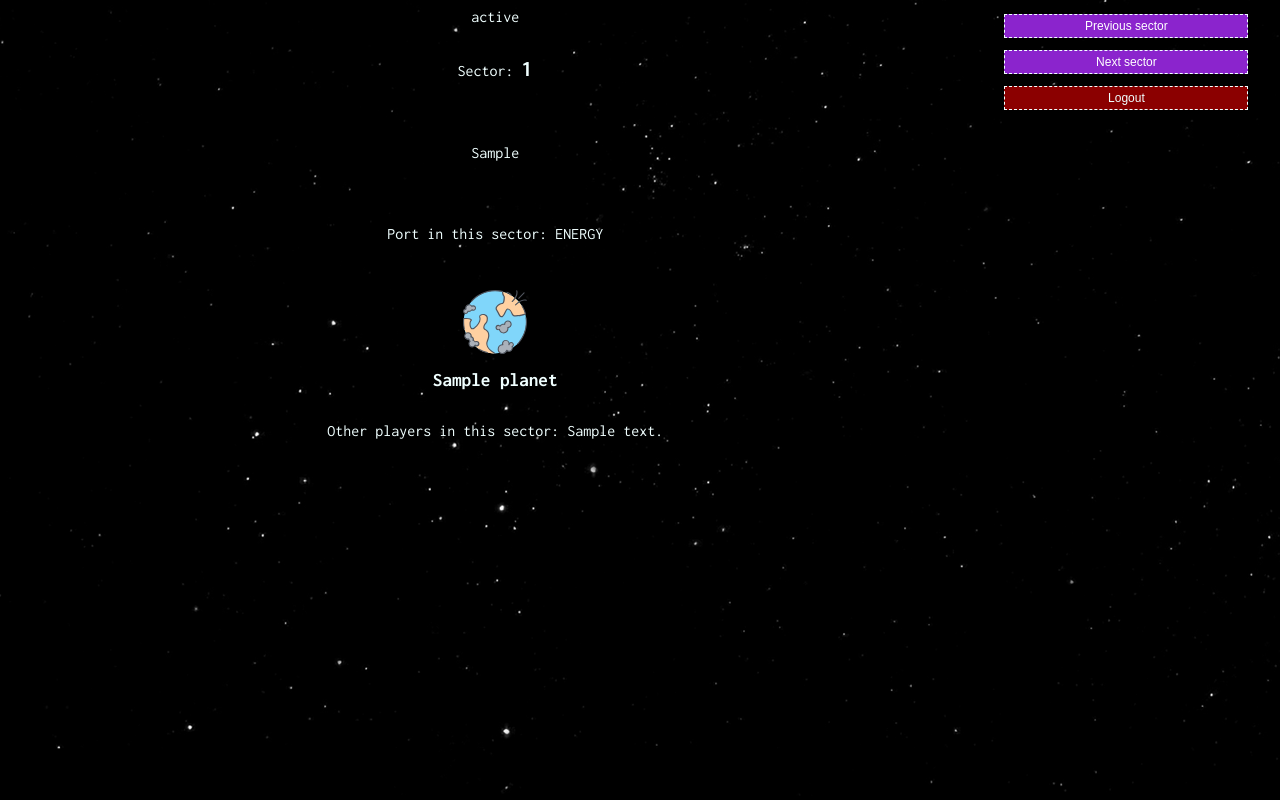
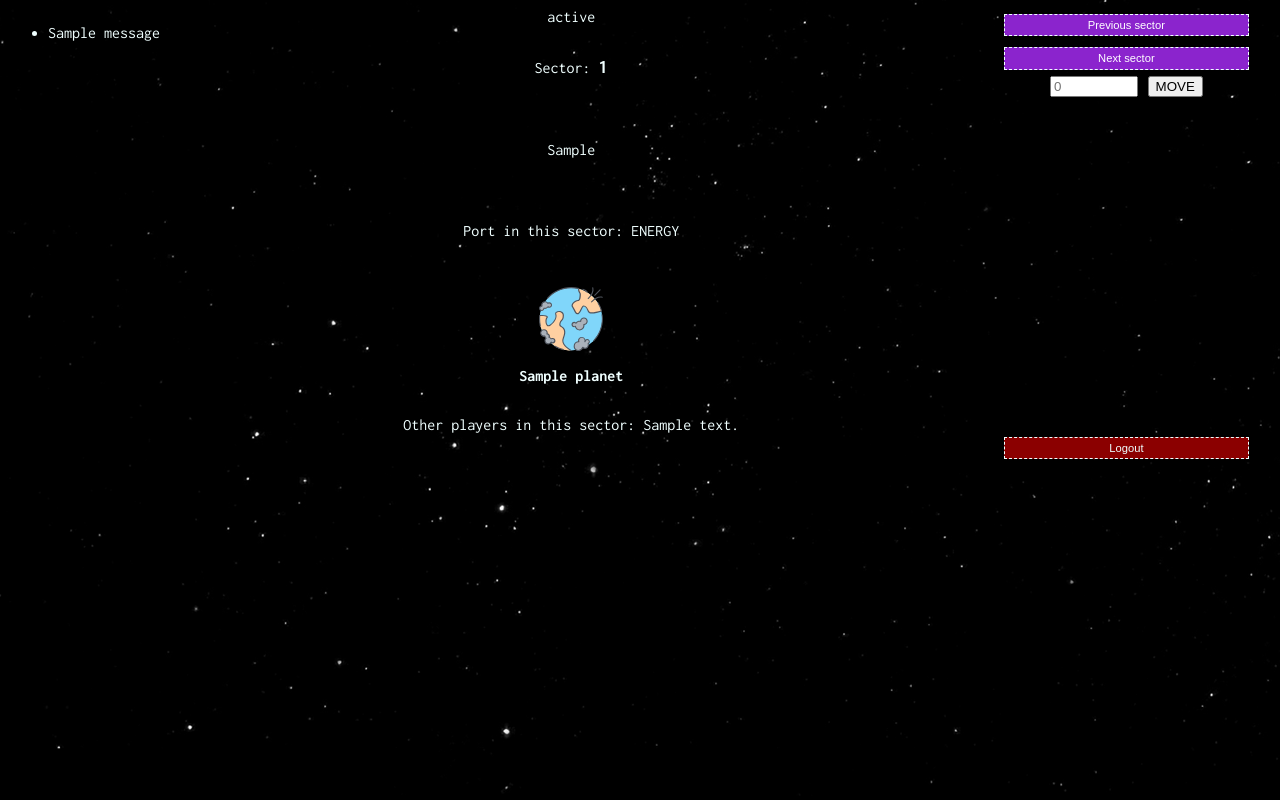
Before and after one commit to tsaulic/DarkNova, a Flask app: template core/templates/play.html in a window 1280 px wide. Run offline with Flask 2, Linux system fonts and the light colour scheme; tables that the repository leaves empty hold one stand-in row (values such as "Sample post"); the template is opened without the code that fills it: values that come from a table or form of the project are taken from there, most other values are stand-ins (such as "Sample title", 1, 10 or a date in 2020); one stand-in notice (Sample message) is shown.

Commit message:
Add move form. Tweak CSS. Allow flash

```diff
--- a/core/routes/play.py
+++ b/core/routes/play.py
@@ -19,7 +19,6 @@ def play():
     players_in_sector = None
     ship_name = None
     player_exists = None
-    active_sector = None
 
     if 'player_name' in session:
         player_name = session['player_name']
--- a/core/static/style.css
+++ b/core/static/style.css
@@ -17,7 +17,7 @@ body {
     text-align: center;
     text-decoration: none;
     display: inline-block;
-    font-size: 12px;
+    font-size: 0.7em;
     flex: 1;
     margin: 0.5em;
     max-height: 2em;
@@ -102,7 +102,7 @@ body {
 
 .sector-number {
     font-weight: bold;
-    font-size: 1.4em;
+    font-size: 1.2em;
 }
 
 .planet-unowned {
@@ -118,9 +118,20 @@ body {
 }
 
 .planet-name {
-    font-size: 1.2em;
+    font-size: 1em;
     color: azure;
     font-weight: bold;
+}
+
+.form {
+    display: flex;
+    align-self: center;
+    font-size: 1.2em;
+    flex: 1;
+}
+
+.label.move {
+    width: 6em;
 }
 
 /* BG animations start */
--- a/core/templates/base.html
+++ b/core/templates/base.html
@@ -5,6 +5,12 @@
     <link href="https://fonts.googleapis.com/css2?family=Inconsolata:wght@400;700&display=swap" rel="stylesheet">
     <link href="{{ url_for('static', filename='style.css') }}" rel="stylesheet">
     <title>{{ title }}</title>
+    <script
+            src="https://code.jquery.com/jquery-3.5.1.slim.min.js"
+            integrity="sha256-4+XzXVhsDmqanXGHaHvgh1gMQKX40OUvDEBTu8JcmNs="
+            crossorigin="anonymous">
+
+    </script>
 </head>
 <body>
 <div class="background-container">
@@ -12,10 +18,17 @@
     <div class="twinkling"></div>
 </div>
 <div class="content">
+    {% with messages = get_flashed_messages() %}
+        {% if messages %}
+            <ul class=flashes>
+                {% for message in messages %}
+                    <li>{{ message }}</li>
+                {% endfor %}
+            </ul>
+        {% endif %}
+    {% endwith %}
     {% block content %}
     {% endblock %}
 </div>
-<footer>
-    <div>Icons made by <a href="https://www.flaticon.com</footer>
 </body>
 </html>
--- a/core/templates/play.html
+++ b/core/templates/play.html
@@ -59,6 +59,16 @@
                 sector
             </button>
         {% endif %}
+        <div class="form navigate">
+            <form action="#" method="get">
+                <label>
+                    <input class="label move" type="text" placeholder="0" name="move"/>
+                </label>
+                <input type="submit"
+                       onclick="$(window.location).attr('href', '/play?move=' + $('input[name=move]').val())"
+                       value="MOVE"/>
+            </form>
+        </div>
         <button type="button" class="button logout" onclick="window.location='/logout'">Logout</button>
     </div>
 {% endblock %}
```
Also changed, not shown: core/actions/move.py (+7 -1 lines).
